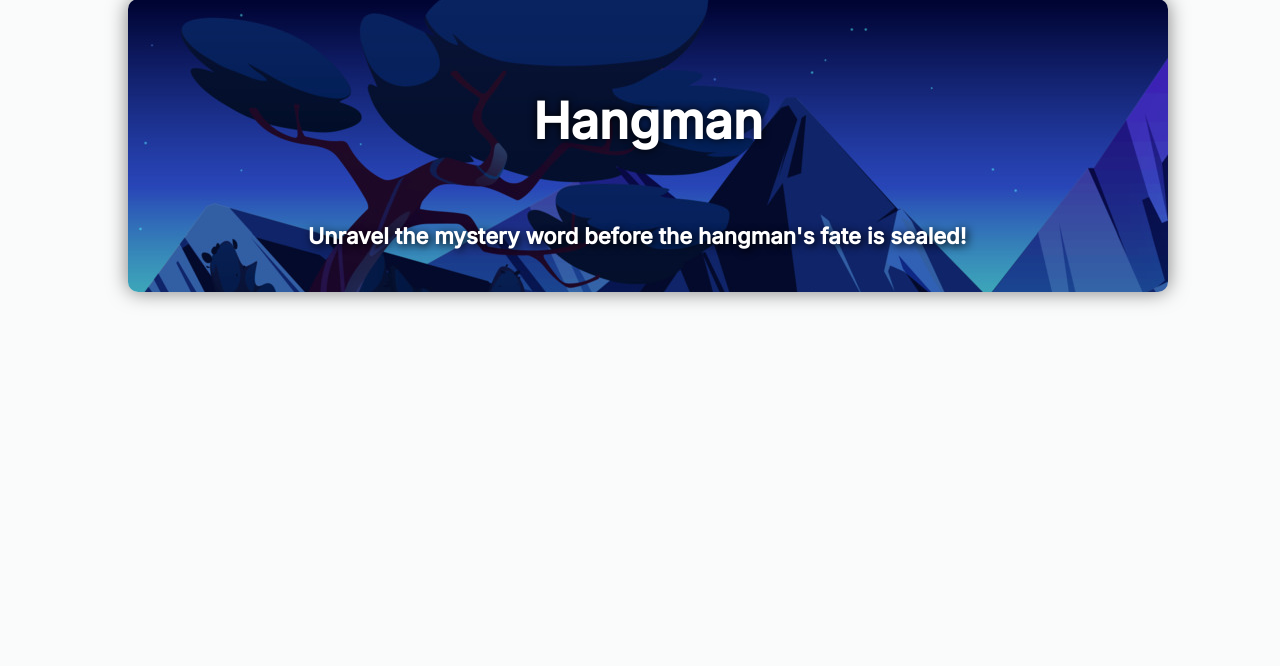
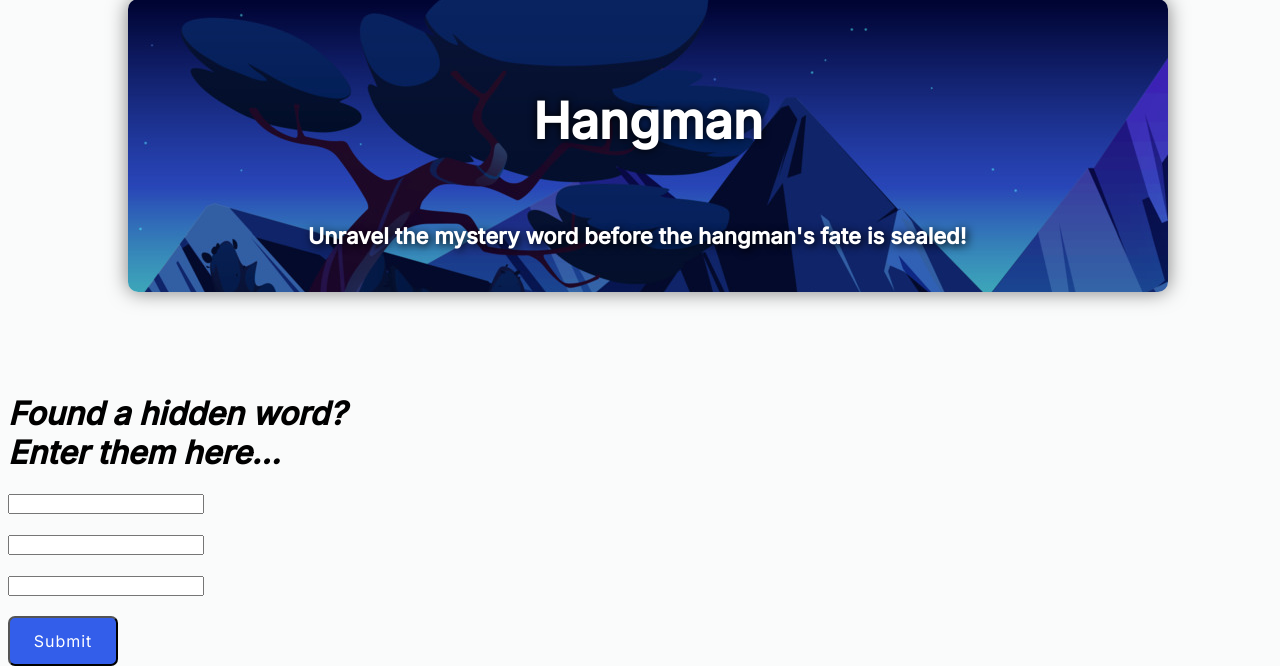
Before and after one commit to rehan-code/Game-Library-Web-App, a PHP site: page /html/index.php in a window 1280 px wide. Shown: the part 1285-1951 px from the top of the page. Before the commit the page ends 1590 px from the top, so only its background shows below. Run offline with PHP 8.4, Linux system fonts and the light colour scheme.

Commit message:
Added basic word submission ui + word validation

```diff
--- a/html/hidden_words/hidden_words.js
+++ b/html/hidden_words/hidden_words.js
@@ -1,4 +1,20 @@
 import wordsJSON from './hidden_words.json' assert { type: 'json' };
+
+function validateWords() {
+    const secretWords = [
+        getCookie('invisible'),
+        getCookie('ascii'),
+        getCookie('hidden')
+    ].sort().map(word => word.toLowerCase());
+
+    const inputWords = [
+        document.querySelector('#secret_one').value,
+        document.querySelector('#secret_two').value,
+        document.querySelector('#secret_three').value,
+    ].sort().map(word => word.toLowerCase());
+
+    return secretWords.join(',') === inputWords.join(',')
+}
 
 document.addEventListener("DOMContentLoaded", function() {
 
@@ -21,6 +37,13 @@ document.addEventListener("DOMContentLoaded", function() {
         setCookie("ascii", hidden_words[1], 1);
         setCookie("hidden", hidden_words[2], 1);
     }
+
+    const form = document.querySelector('.submission-form');
+
+    form.addEventListener('submit', function(event) {
+        event.preventDefault()
+        validateWords()
+    });
 
 });
 
--- a/html/index.php
+++ b/html/index.php
@@ -18,8 +18,7 @@
         <?php require 'style.css'; ?>
     </style>
 </head>
-<script type='module' src="hidden_words/hidden_words.js"></script>
-
+<script type='module' src="./hidden_words/hidden_words.js"></script>
 <body>
     <?php require "components/navbar/navbar.php"; ?>
 
@@ -57,8 +56,8 @@
     </section>
 
     <section class="container">
-          <!-- This is the clue word that the user has to find -->
-          <p class="invisible-text info-text"> Invisible <p>
+        <!-- This is the clue word that the user has to find -->
+        <p class="invisible-text info-text"> Invisible <p>
         <div class="grid-item-1-center">
             <h1 class="main-heading">
                 <span>Our Games</span>
@@ -89,5 +88,18 @@
             </div>
         </div>
     </section>
+
+    <form class="submission-form">
+        <h1 class="secret-submission-heading mx-auto" style="width: 400px">
+            <i>Found a <span>hidden</span> word? Enter them here...</i>
+        </h1>
+        <div class="mx-auto" style="width: 400px;">
+            <input type="text" id="secret_one" name="secret_one" class="form-control"><br><br>
+            <input type="text" id="secret_two" name="secret_two" class="form-control"><br><br>
+            <input type="text" id="secret_three" name="secret_three" class="form-control"><br><br>
+            <input type="submit" value="Submit" id="btn" class="btn btn-primary">
+        </div>
+    </form>
+
 </body>
 </html>
--- a/html/style.css
+++ b/html/style.css
@@ -1,6 +1,5 @@
 /* ==== "Inter" FONT-FAMILY FROM FONTS.GOOGLE.COM  ==== */
 @import url("https://fonts.googleapis.com/css2?family=Inter:wght@400;500&display=swap");
-
 
 /*root reset */
 * {
@@ -115,11 +114,15 @@ a {
   line-height: 55px;
 }
 
-
 .main-heading span {
   color: var(--primary-color);
 }
 
+.bootstrap-form {
+  /* @import "bootstrap/dist/css/bootstrap.min.css"; */
+  @import url(https://cdn.jsdelivr.net/npm/bootstrap@4.4.1/dist/css/bootstrap.min.cs);
+  /*@import https://cdn.jsdelivr.net/npm/bootstrap@4.4.1/dist/css/bootstrap.min.css integrity=sha384-Vkoo8x4CGsO3+Hhxv8T/Q5PaXtkKtu6ug5TOeNV6gBiFeWPGFN9MuhOf23Q9Ifjh*/
+}
 
 .info-text {
   margin-top: 1.5rem;
```
